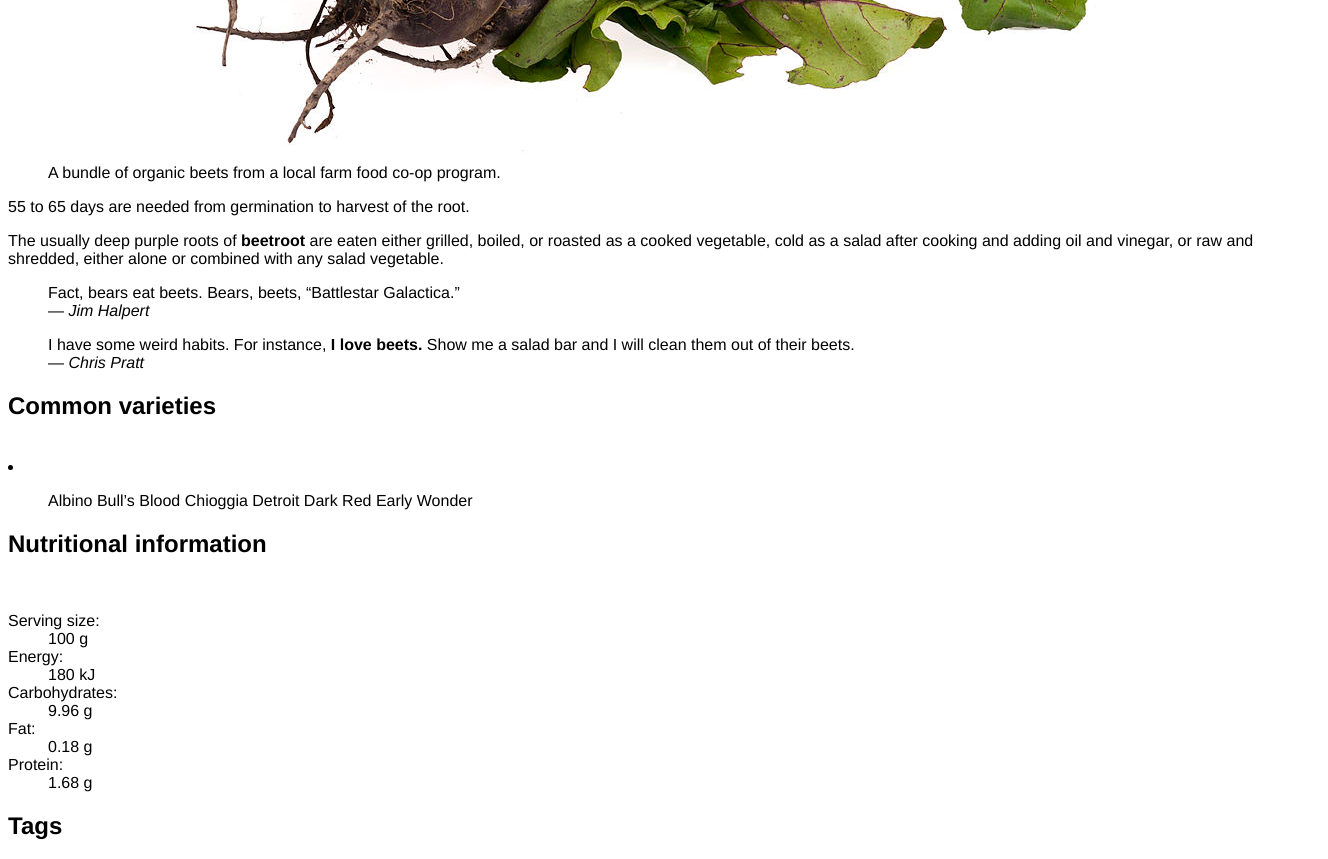
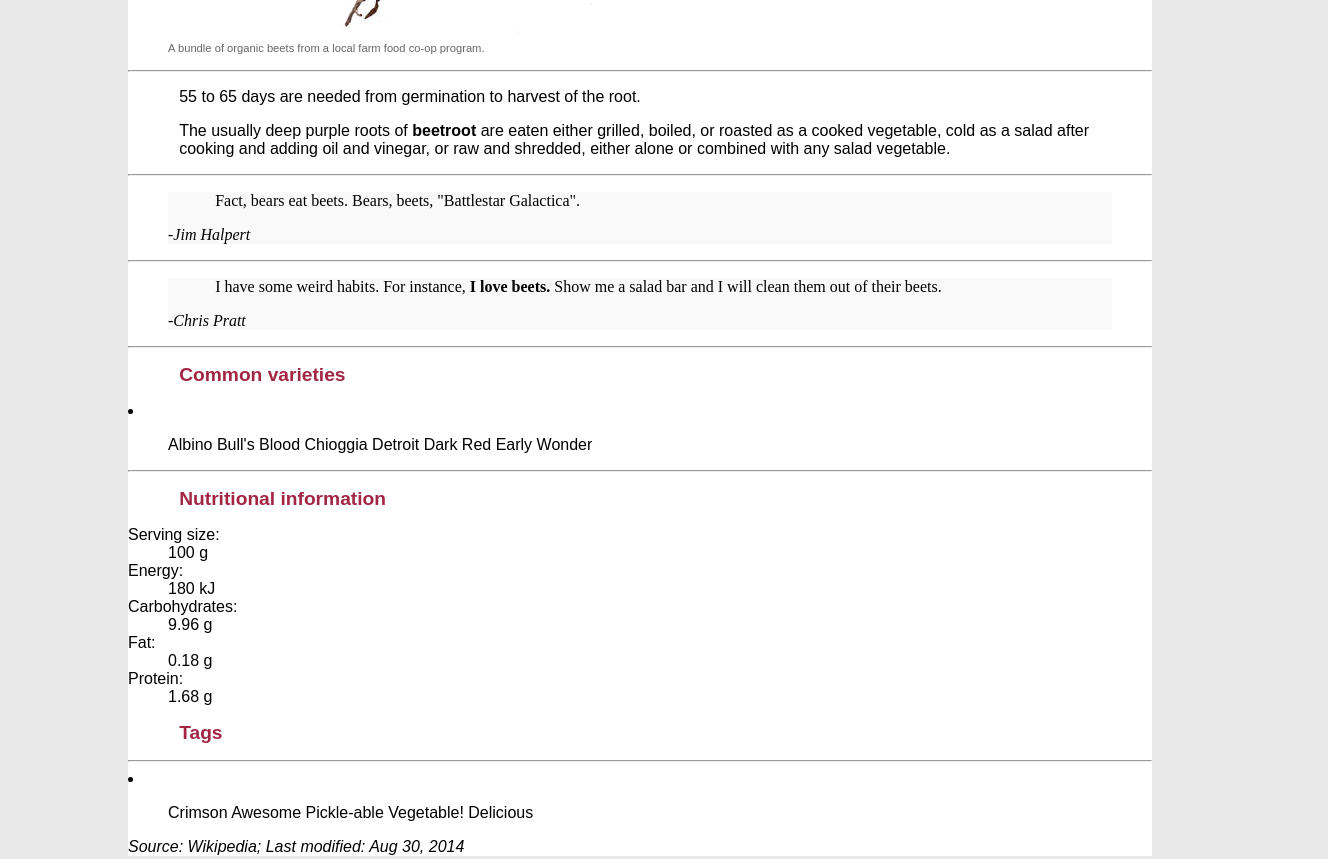
Before and after one commit to pipeclap/dsn1678-exercise-0, a plain HTML site: page index.html in a window 1280 px wide. Shown: the part 760-1619 px from the top of the page, 1328 px wide, since content can reach past the window. Drawn offline with Linux system fonts and the light colour scheme.

Commit message:
making the css and some text and font edit,

```diff
--- a/css/general.css
+++ b/css/general.css
@@ -1,12 +1,46 @@
 html{
-	font-family: helvetica;
+	font-family: sans-serif;
+	background: #E9E9E9;
+}
+
+body{
+	margin: 10%;
+	background-color: white;
 
 }
+
+p{
+	margin-left: 5%;
+	margin-right: 5%;
+}
+
+figurecaption{
+	font-size: 0.7em;
+	color: #666666;
+}
+
+blockquote{
+	font-family: serif;
+	background-color: #F9F9F9;
+}
+
 h1{
-	font: helvetica;
+	margin: 1em;
+	font-size: 1.2em;
+	font-family: sans-serif;
 	color: #A22544;
 }
 
+h2{
+	font-size: 1.2em;
+	color: #A22544;
+	margin-left: 5%;
+}
+
 header{
-	background-color: ;
 }
+
+img{
+	width: 100%;
+
+}
--- a/index.html
+++ b/index.html
@@ -8,33 +8,40 @@
 			<h1>Beetroot <em>(Beta vulgaris)</em></h1>
 			<figure>
 				<img src="images/content.jpg" alt="beets">
+
 				<figurecaption>A bundle of organic beets from a local farm food co-op program.</figurecaption>
 			</figure>
+			<hr>
 			<p>55 to 65 days are needed from germination to harvest of the root.</p>
-			<p>The usually deep purple roots of <strong>beetroot</strong> are eaten either grilled, boiled, or roasted as a cooked vegetable, cold as a salad after cooking and adding oil and vinegar, or raw and shredded, either alone or combined with any salad vegetable.</p>
+			<p>The usually deep purple roots of <strong>beetroot</strong> are eaten either grilled, boiled, or roasted as a cooked vegetable, cold as a salad after cooking and adding oil and vinegar, or raw and shredded, either alone or combined with any salad vegetable.</p><hr>
 
-			<blockquote>Fact, bears eat beets. Bears, beets, “Battlestar Galactica.”
-				<footer><cite>— Jim Halpert</cite></footer>
+			<blockquote>
+				<p>Fact, bears eat beets. Bears, beets, "Battlestar Galactica".<p>
+				<footer>
+					<cite>-Jim Halpert</cite>
+				</footer>
 			</blockquote>
-
-			<blockquote>I have some weird habits. For instance, <strong>I love beets.</strong> Show me a salad bar and I will 	clean them out of their beets.
-				<footer><cite>— Chris Pratt</cite></footer>
+			<hr>
+			<blockquote>
+				<p>I have some weird habits. For instance, <strong>I love beets.</strong> Show me a salad bar and I will clean them out of their beets.</p>
+				<footer>
+					<cite>-Chris Pratt</cite>
+				</footer>
 			</blockquote>
+			<hr>
 			<aside>
 				<h2>Common varieties</h2>
-				<br>
 					<li>
 						<ol>
 							Albino
-							Bull’s Blood
+							Bull's Blood
 							Chioggia
 							Detroit Dark Red
 							Early Wonder
 						</ol>
 					</li>
-
+            	<hr>
 				<h2>Nutritional information</h2>
-				<br>
 					<dl>
 						<dt>Serving size:</dt>
 							<dd>
@@ -60,7 +67,7 @@
 					</dl>
 
 					<h2>Tags</h2>
-					<br>
+					<hr>
 						<li>
 							<ul>
 								Crimson
```
